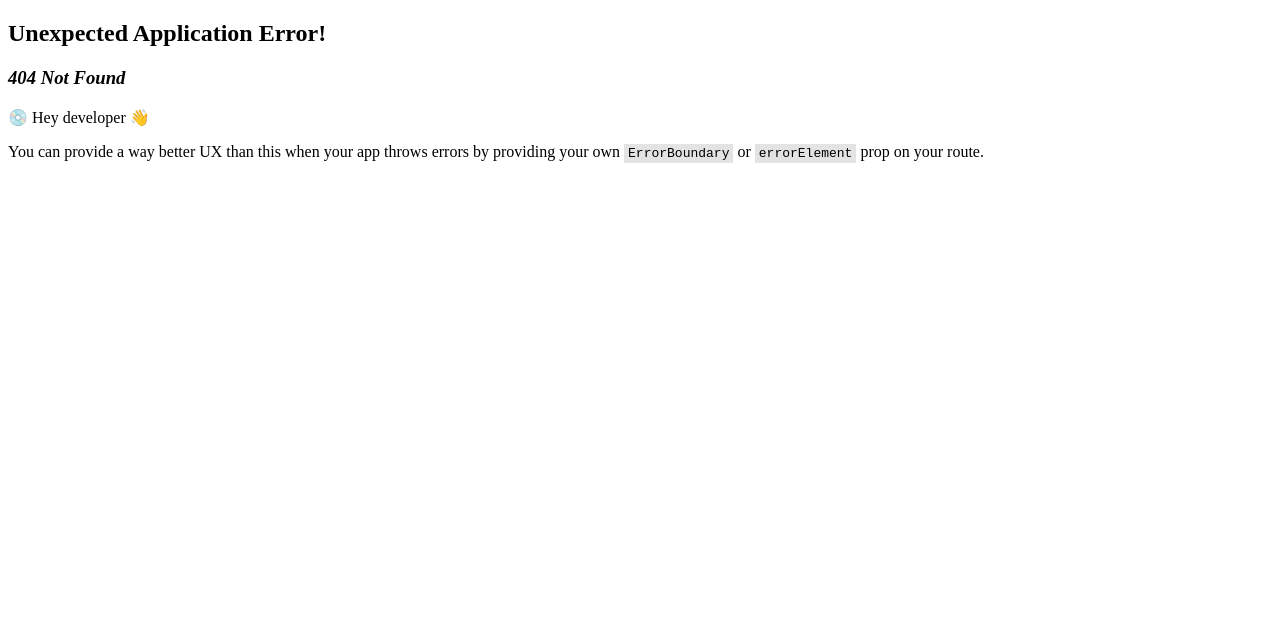
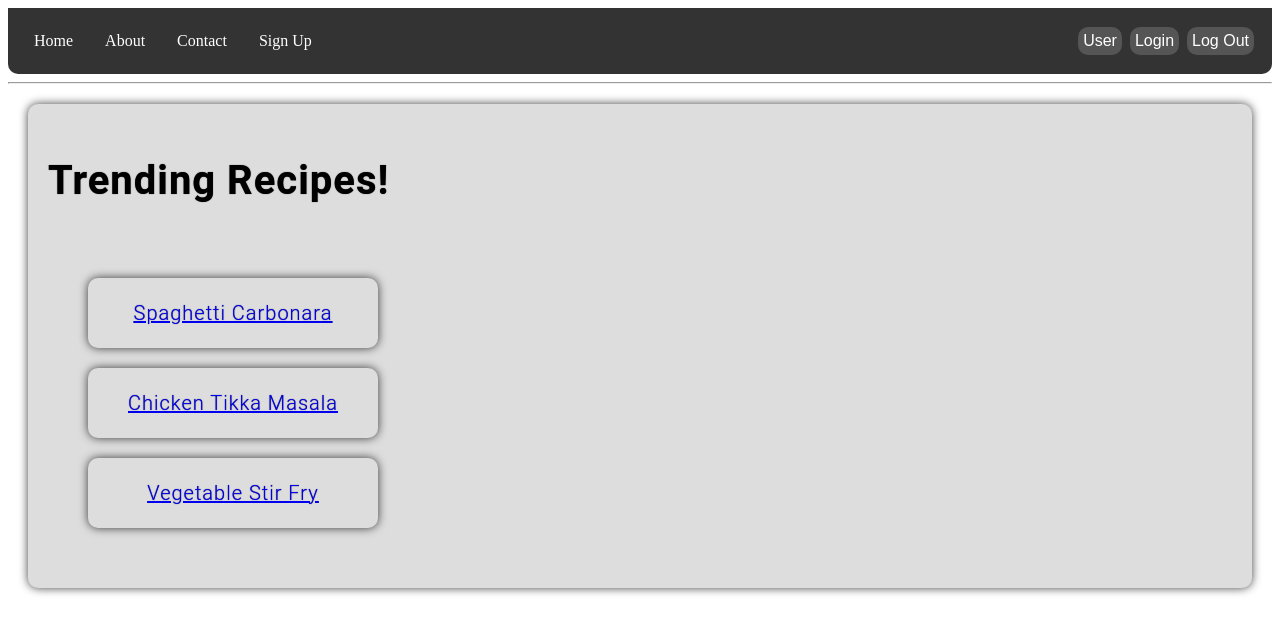
Before and after one commit to MrJustMeDahl/RecipeFrontend, a React (Vite) app: page /recommended in a window 1280 px wide. Before the commit this address had no page. Shown: the top 634 px of the page. Built offline with nearby package versions, Linux system fonts and the light colour scheme.

Commit message:
index page added

```diff
--- a/src/components/Navbar.jsx
+++ b/src/components/Navbar.jsx
@@ -26,7 +26,7 @@ const Navbar = () => {
   return (
     <div className="navbar">
       <div className="navbar-left">
-        <a href="#">Home</a>
+        <a href="/recommended#">Home</a>
         <a href="/about#">About</a>
         <a href="/contact#">Contact</a>
         <a href="#">Sign Up</a>
--- a/src/components/RecipesPage.jsx
+++ b/src/components/RecipesPage.jsx
@@ -1,10 +1,11 @@
 import React from 'react';
 import { Link } from 'react-router-dom';
 import { recipes } from '../recipesDB';
+import "../styling/Recommended.css";
 
 const RecipesPage = () => {
     return (
-        <div>
+        <div class="recipes">
             <h1>Recipes</h1>
             <ul>
                 {recipes.map(recipe => (
--- /dev/null
+++ b/src/components/RecommendedRecipes.jsx
@@ -0,0 +1,27 @@
+import React from 'react';
+import { Link } from 'react-router-dom';
+import { recipes } from '../recipesDB';
+import "../styling/Recommended.css";
+
+const RecommendedRecipes = () => {
+
+
+    return (
+        <div class="recipes">
+            <h1 class="recipes-h1">Trending Recipes!</h1>
+            <section class="recipes-section">
+            <div class="recipes-div">
+                {recipes.map(recipe => (
+                    <div class="recipes-div-div" key={recipe.id}>
+                        <Link to={`/recipe/${recipe.id}`}>{recipe.name}</Link>
+                    </div>
+                ))}
+            </div>
+            </section>
+
+        </div>
+    );
+}
+
+
+export default RecommendedRecipes;
--- a/src/main.jsx
+++ b/src/main.jsx
@@ -5,6 +5,7 @@ import RecipesPage from './components/RecipesPage';
 import RecipeDetail from './components/RecipeDetails';
 import About from './components/About';
 import Contact from './components/Contact';
+import RecommendedRecipes from './components/RecommendedRecipes.jsx';
 import { RouterProvider, Route, createRoutesFromElements, createBrowserRouter } from 'react-router-dom'
 const routes = createBrowserRouter(
   createRoutesFromElements(
@@ -13,6 +14,7 @@ const routes = createBrowserRouter(
       <Route path="/recipe/:recipeId" element={<RecipeDetail />} />
       <Route path="/about" element={<About />} />
       <Route path="/contact" element={<Contact />} />
+      <Route path="/recommended" element={<RecommendedRecipes />} />
     </Route>
   )
 )
--- /dev/null
+++ b/src/styling/Recommended.css
@@ -0,0 +1,48 @@
+.recipes{
+    padding: 20px;
+    margin: 20px;
+    border-radius: 10px;
+    text-align: left;
+    font-size: 20px;
+    font-family: 'Roboto', sans-serif;
+    font-weight: 300;
+    line-height: 1.5;
+    letter-spacing: 1px;
+    text-transform: capitalize;
+    text-shadow: 0px 0px 1px rgba(0,0,0,0.75);
+    transition: all 0.3s ease-in-out;
+    box-shadow: 0px 0px 10px rgba(0,0,0,0.75);
+    background-color: #ddd;
+}
+
+.recipes-section {
+    display: flex;
+    overflow-x: auto; /* Enable horizontal scrolling if content exceeds the container width */
+    white-space: nowrap; /* Prevent items from wrapping to the next line */
+    gap: 20px;
+    padding: 20px;
+}
+
+.recipes-div-div {
+    flex: 0 0 auto; /* Allow the item to shrink and grow as needed */
+    width: calc(20% - 20px); /* Set the width to 20% of the container width with gap taken into account */
+    box-sizing: border-box; /* Include padding and border in the width calculation */
+    display: flex;
+    align-items: center;
+    justify-content: center;
+    text-align: center;
+    padding: 20px;
+    margin: 20px;
+    border-radius: 10px;
+    font-size: 20px;
+    font-family: 'Roboto', sans-serif;
+    font-weight: 300;
+    line-height: 1.5;
+    letter-spacing: 1px;
+    text-transform: capitalize;
+    text-shadow: 0px 0px 1px rgba(0, 0, 0, 0.75);
+    transition: all 0.3s ease-in-out;
+    box-shadow: 0px 0px 10px rgba(0, 0, 0, 0.75);
+    background-color: #ddd;
+    width: 100%;
+}
```
